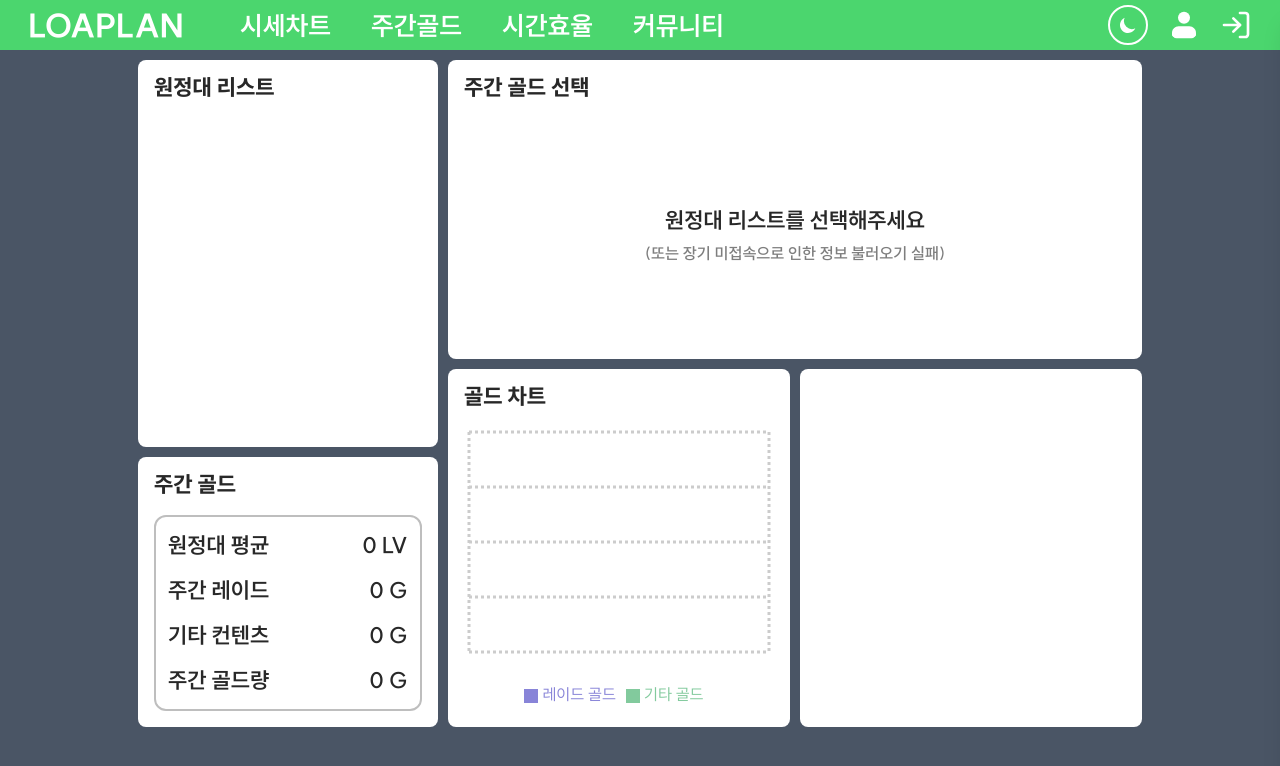
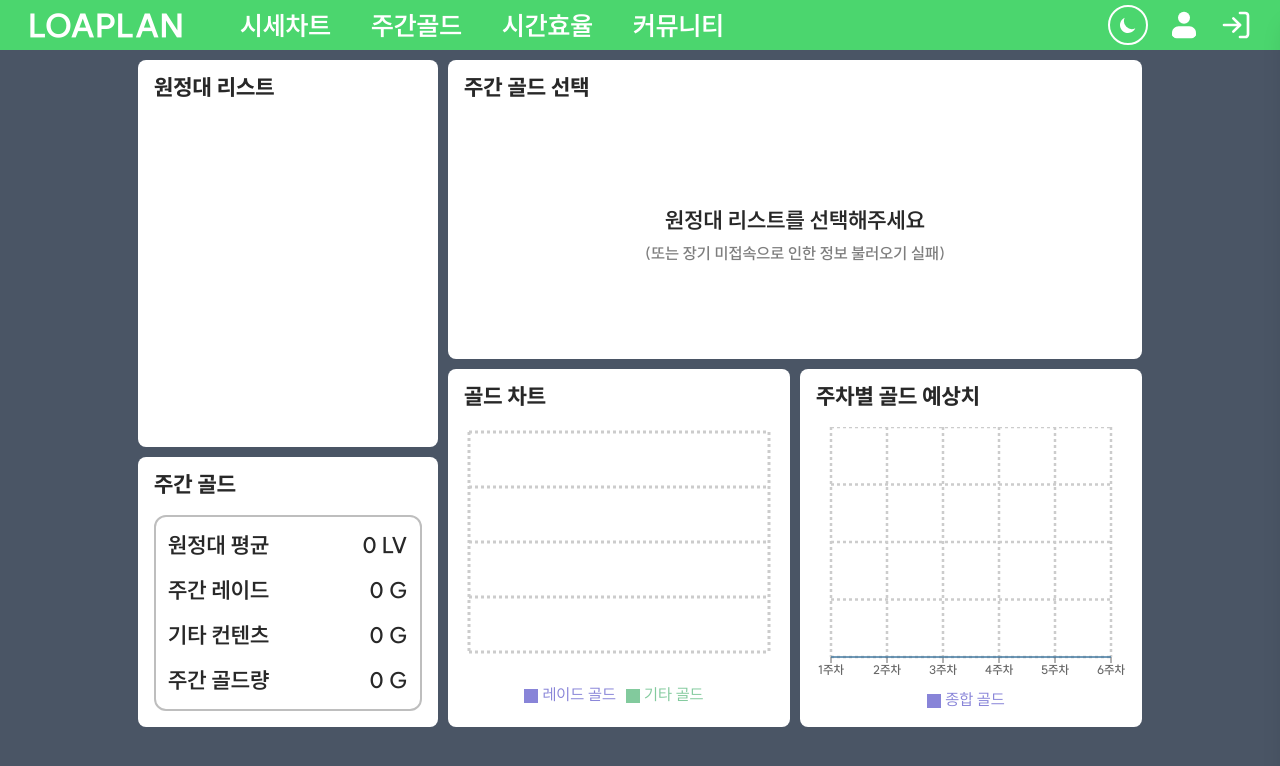
Before and after one commit to mycreature/LoaPlan, a React (Vite) app in the folder Client/: page /weekly-Gold in a window 1280 px wide. Shown: the top 766 px of the page. Built offline with nearby package versions, Linux system fonts and the light colour scheme; sample sign-in values are in the browser's storage.

Commit message:
[feat] 사용자의 종합 골드값이 주차별로 표시되는 AreaChart 구현 (totalgold 값표시, 1번~6번 캐릭터만 표시)

```diff
--- /dev/null
+++ b/Client/src/components/charts/AreaChart.tsx
@@ -0,0 +1,61 @@
+import {
+  ResponsiveContainer,
+  CartesianGrid,
+  XAxis,
+  Tooltip,
+  AreaChart,
+  Area,
+  YAxis,
+  Legend,
+} from 'recharts'
+import { expeditionGoldData } from '../../types/Types'
+
+interface AreaChartComponentProps {
+  data: expeditionGoldData[]
+  width?: number
+  height?: number
+}
+
+const AreaChartComponent = ({ data, width = 200, height = 200 }: AreaChartComponentProps) => {
+  // 최대 6주차까지 처리
+  const totalBaseGold = data
+    .slice(0, 6)
+    .reduce((acc, item) => acc + item.raidGold + item.otherGold, 0)
+
+  const chartData = Array.from({ length: 6 }, (_, idx) => {
+    const index = idx + 1
+    return {
+      week: `${index}주차`,
+      totalGold: totalBaseGold * index,
+    }
+  })
+
+  return (
+    <ResponsiveContainer width='100%' height='100%'>
+      <AreaChart width={width} height={height} data={chartData} margin={{ right: 15, left: 15 }}>
+        <CartesianGrid strokeDasharray='3 3' strokeWidth={2.5} />
+        <XAxis dataKey='week' fontSize={12} fontFamily='SUIT' fontWeight={600} interval={0} />
+        <Tooltip
+          itemStyle={{ color: '#000', fontSize: 16, fontFamily: 'SUIT', fontWeight: 500 }}
+          formatter={(value, name) => {
+            if (name === 'totalGold') return [value, '종합 골드']
+            return [value, name]
+          }}
+        />
+        <Legend
+          payload={[
+            {
+              value: '종합 골드',
+              id: 'totalGold',
+              type: 'square', // ✅ 도형 타입 추가
+              color: '#8884d8', // ✅ 색상 적용됨
+            },
+          ]}
+        />
+        <Area type='monotone' dataKey='totalGold' stackId='a' fill='#8884d8' />
+      </AreaChart>
+    </ResponsiveContainer>
+  )
+}
+
+export default AreaChartComponent
--- a/Client/src/layouts/WeeklyDesktopLayout.tsx
+++ b/Client/src/layouts/WeeklyDesktopLayout.tsx
@@ -5,6 +5,7 @@ import Block from '../components/ui/Block'
 import { useExpeditionGoldData } from '../hook/useExpeditionGoldData'
 import { useCharacterSelectionStore } from '../stores/selections/CharacterSelectionStore'
 import BarChartComponent from '../components/charts/BarChart'
+import AreaChartComponent from '../components/charts/AreaChart'
 
 const WeeklyDesktopLayout = () => {
   const expeditionGoldData = useExpeditionGoldData() || []
@@ -53,7 +54,12 @@ const WeeklyDesktopLayout = () => {
                 <BarChartComponent width={310} height={284} data={expeditionGoldData} />
               </div>
             </Block>
-            <Block width={342} height={358}></Block>
+            <Block width={342} height={358}>
+              <div className='flex h-full w-full flex-col gap-5 p-4'>
+                <h3 className='leading-none font-extrabold text-black'> 주차별 골드 예상치</h3>
+                <AreaChartComponent width={310} height={284} data={expeditionGoldData} />
+              </div>
+            </Block>
           </div>
         </div>
       </main>
```
